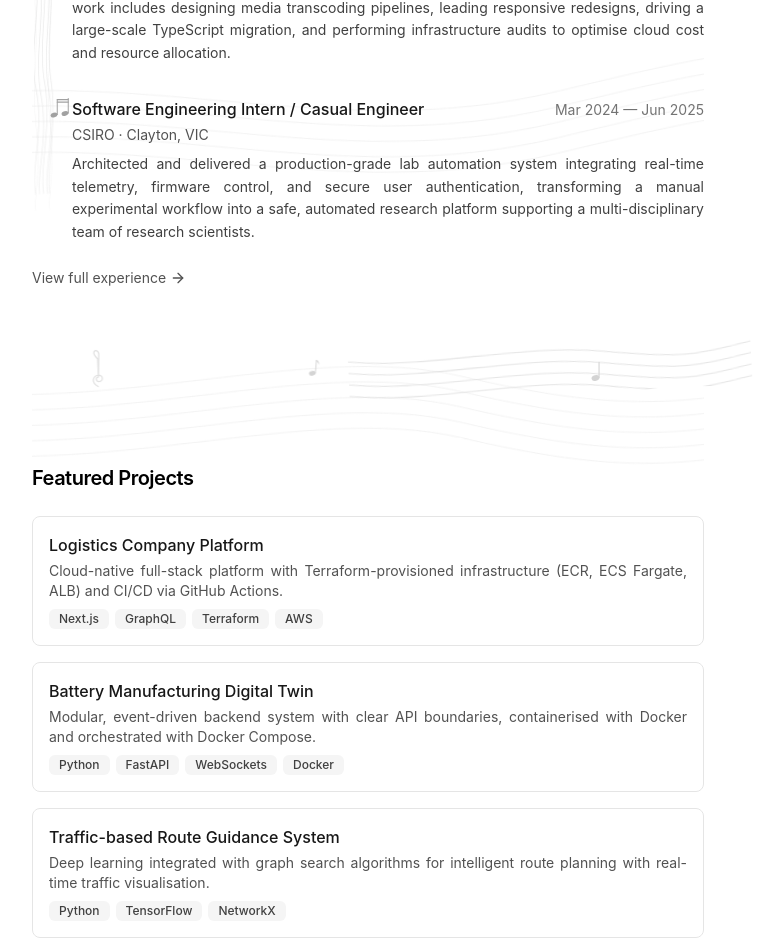
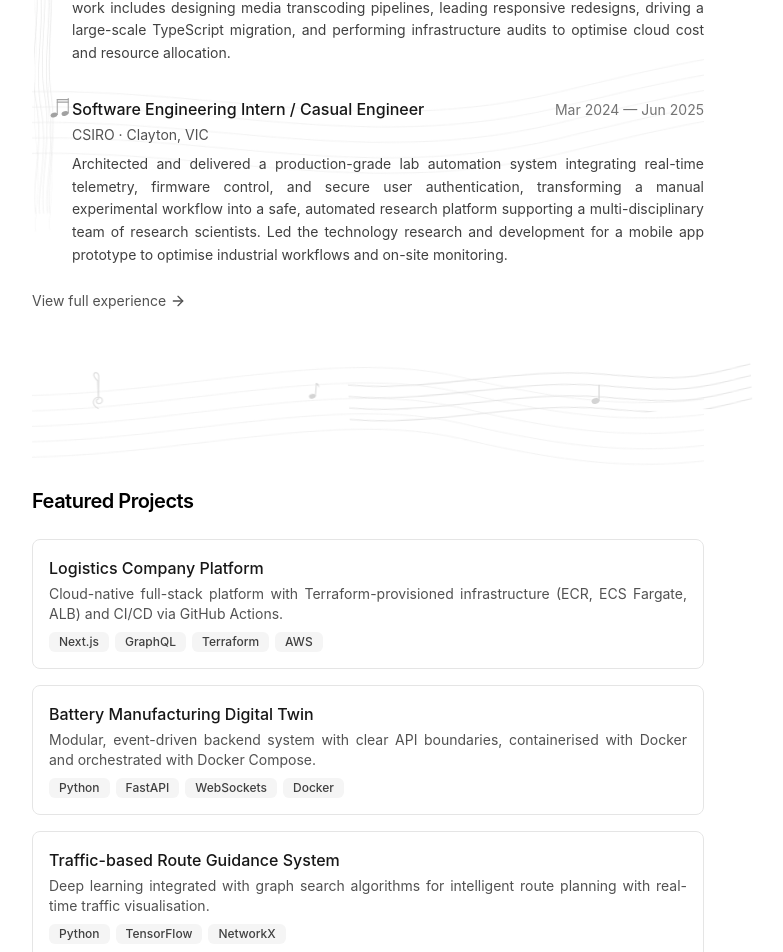
Before and after one commit to giabaobui-nedy/portfolio-website, a Next.js app: page / in a window 1280 px wide. Shown: the part 1079-2031 px from the top of the page, without its empty margins (272-1055 px from the left). Built offline with nearby package versions, Linux system fonts and the light colour scheme.

Commit message:
update content

```diff
--- a/app/page.tsx
+++ b/app/page.tsx
@@ -158,7 +158,9 @@ export default function Page() {
                 system integrating real-time telemetry, firmware control, and
                 secure user authentication, transforming a manual experimental
                 workflow into a safe, automated research platform supporting a
-                multi-disciplinary team of research scientists.
+                multi-disciplinary team of research scientists. Led the technology
+                research and development for a mobile app prototype to optimise
+                industrial workflows and on-site monitoring.
               </p>
             </div>
           </TimelineItem>
--- a/app/work/page.tsx
+++ b/app/work/page.tsx
@@ -81,6 +81,7 @@ const roles: Role[] = [
     bullets: [
       'Architected and delivered a production-grade lab automation system integrating real-time telemetry, firmware control, and secure user authentication, transforming a traditionally manual experimental workflow into a safe, automated and traceable research platform supporting a multi-disciplinary team of research scientists.',
       'Led full-stack development across Vue/Nuxt frontend, Node-based services, firmware interface, and SQL/InfluxDB databases, enabling remote hardware control and live monitoring in a production laboratory environment.',
+      'Refactored the frontend in Vue.js to follow a component-based architecture by identifying common UI elements and defining clear properties, which improved codebase extensibility, maintainability, and consistency, commended by a fellow software engineer.',
       'Designed a scalable firmware abstraction layer bridging UI → server → firmware → Modbus hardware, replacing rigid single hardware bindings with configuration-driven patterns to support evolving multi-column setups without major refactors.',
       'Redesigned and normalised the relational database schema to accurately model experiment lifecycles, user roles, and audit-ready comment versioning, improving data integrity, traceability, and long-term extensibility.',
       'Integrated real-time InfluxDB telemetry with dynamic ECharts visualisations and WebSocket updates via custom SVG components, enabling efficient time-range filtering and accurate experiment monitoring without page reload.',
```
